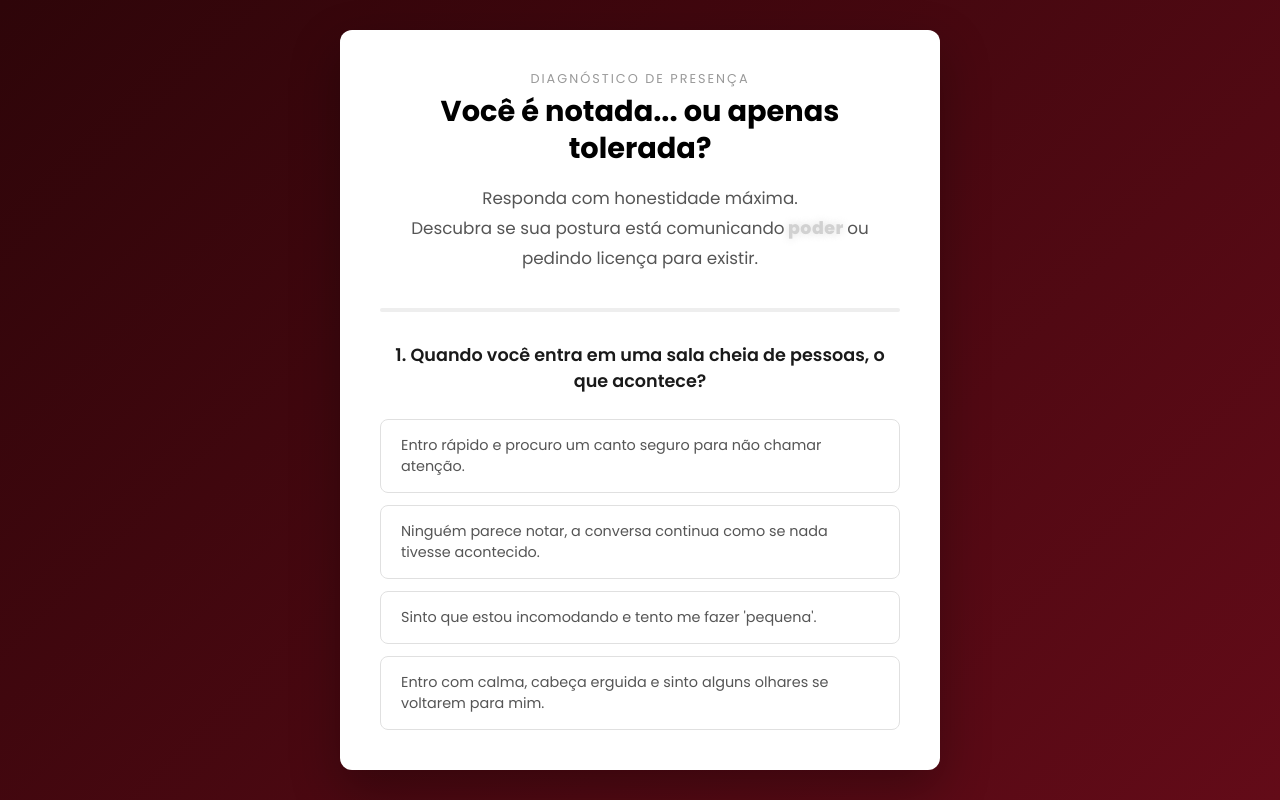
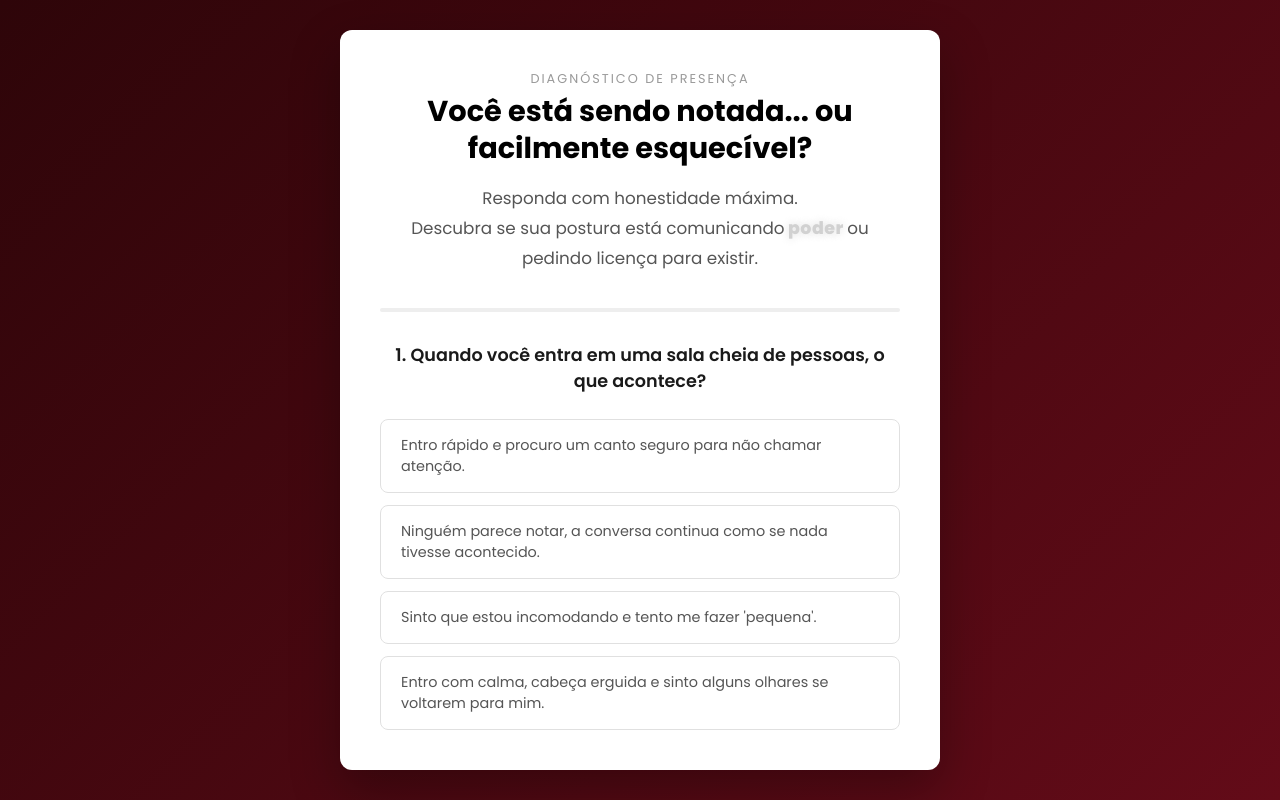
Before and after one commit to anakarolinaiclube-ux/quizpp, a plain HTML site: page index.html in a window 1280 px wide. Drawn offline with Linux system fonts and the light colour scheme; a web font is replaced by a local one.

Commit message:
Update index.html

```diff
--- a/index.html
+++ b/index.html
@@ -285,7 +285,7 @@
         <div id="quiz-header">
             <div style="font-size: 0.8rem; color: #999; letter-spacing: 2px; margin-bottom: 5px;">DIAGNÓSTICO DE PRESENÇA</div>
 
-            <h1>Você é notada... ou apenas tolerada?</h1>
+            <h1>Você está sendo notada... ou facilmente esquecível?</h1>
 
             <p class="intro">
                 Responda com honestidade máxima.<br>
```
